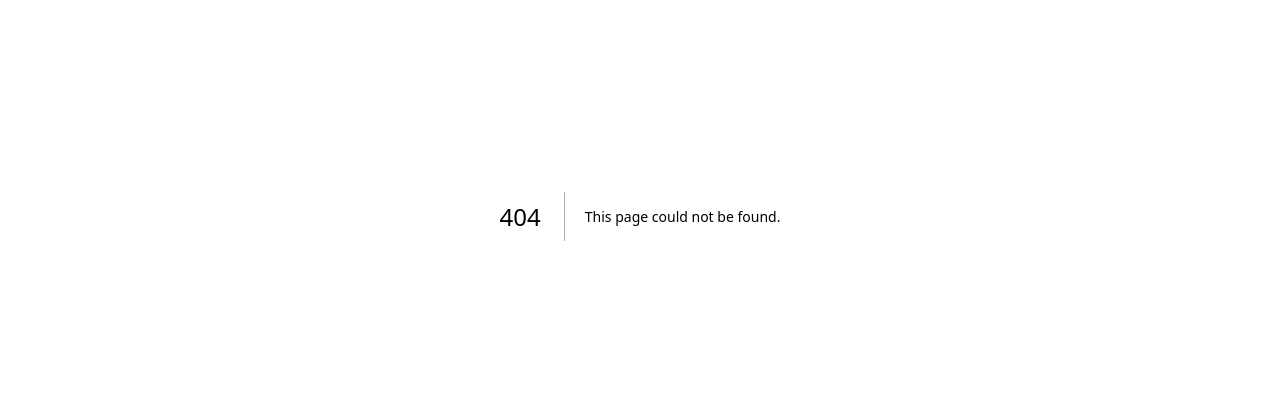
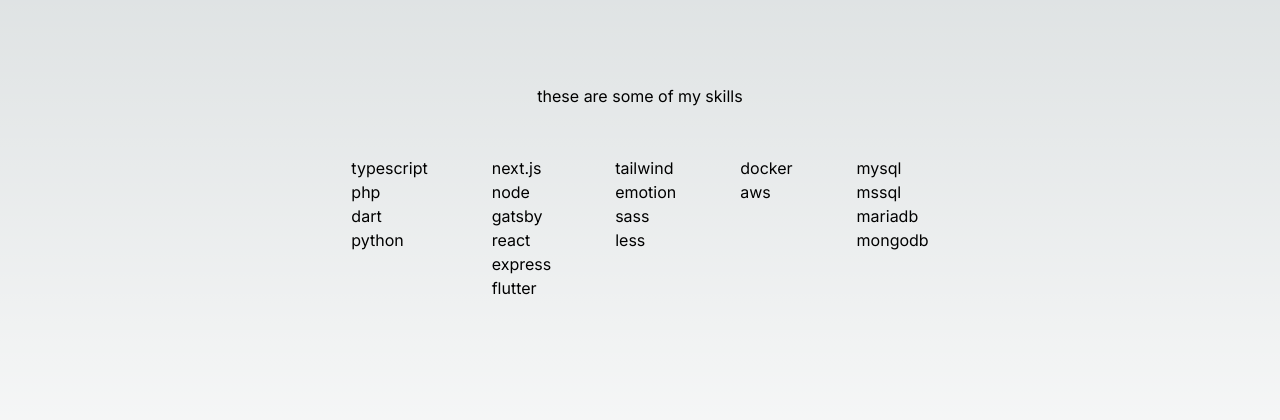
Before and after one commit to jake-schlaerth/portfolio, a Next.js app in the folder frontend/: page /code in a window 1280 px wide. Before the commit this address had no page. Shown: the part 184-604 px from the top of the page. Built offline with nearby package versions, Linux system fonts and the light colour scheme.

Commit message:
code and music pages, remove news

```diff
--- a/frontend/next.config.js
+++ b/frontend/next.config.js
@@ -1,4 +1,6 @@
 /** @type {import('next').NextConfig} */
-const nextConfig = {}
+const nextConfig = {
+  output: "export",
+};
 
-module.exports = nextConfig
+module.exports = nextConfig;
--- /dev/null
+++ b/frontend/src/app/(pages)/code/page.tsx
@@ -0,0 +1,49 @@
+const Code = () => (
+  <>
+    <h1>these are some of my skills</h1>
+    <div className="flex flex-wrap p-4">
+      <div className="flex-1 m-8">
+        <ul className="list-none">
+          <li>typescript</li>
+          <li>php</li>
+          <li>dart</li>
+          <li>python</li>
+        </ul>
+      </div>
+      <div className="flex-1 m-8">
+        <ul className="list-none">
+          <li>next.js</li>
+          <li>node</li>
+          <li>gatsby</li>
+          <li>react</li>
+          <li>express</li>
+          <li>flutter</li>
+        </ul>
+      </div>
+      <div className="flex-1 m-8">
+        <ul className="list-none">
+          <li>tailwind</li>
+          <li>emotion</li>
+          <li>sass</li>
+          <li>less</li>
+        </ul>
+      </div>
+      <div className="flex-1 m-8">
+        <ul className="list-none">
+          <li>docker</li>
+          <li>aws</li>
+        </ul>
+      </div>
+      <div className="flex-1 m-8">
+        <ul className="list-none">
+          <li>mysql</li>
+          <li>mssql</li>
+          <li>mariadb</li>
+          <li>mongodb</li>
+        </ul>
+      </div>
+    </div>
+  </>
+);
+
+export default Code;
--- /dev/null
+++ b/frontend/src/app/(pages)/music/page.tsx
@@ -0,0 +1,9 @@
+const Music = () => (
+  <iframe
+    style={{ border: "0", width: "350px", height: "470px" }}
+    src="https://bandcamp.com/EmbeddedPlayer/album=305360011/size=large/bgcol=333333/linkcol=ffffff/tracklist=false/transparent=true/"
+    seamless
+  />
+);
+
+export default Music;
--- a/frontend/src/app/components/Subtitle.tsx
+++ b/frontend/src/app/components/Subtitle.tsx
@@ -1,11 +1,3 @@
-import { FC, ReactNode } from "react";
-
-interface SubtitleProps {
-  children?: ReactNode;
-}
-
-export const Subtitle: FC<SubtitleProps> = ({ children }) => (
-  <div className="">
-    <h1>{children}</h1>
-  </div>
+export const Subtitle = ({ children }: { children: React.ReactNode }) => (
+  <h2>{children}</h2>
 );
--- a/frontend/src/app/components/Title.tsx
+++ b/frontend/src/app/components/Title.tsx
@@ -1,11 +1,3 @@
-import { FC, ReactNode } from "react";
-
-interface TitleProps {
-  children?: ReactNode;
-}
-
-export const Title: FC<TitleProps> = ({ children }) => (
-  <div className="">
-    <h2>{children}</h2>
-  </div>
+export const Title = ({ children }: { children: React.ReactNode }) => (
+  <h1>{children}</h1>
 );
--- a/frontend/src/app/page.tsx
+++ b/frontend/src/app/page.tsx
@@ -1,11 +1,21 @@
 import { Subtitle } from "@components/Subtitle";
 import { Title } from "@components/Title";
+import Link from "next/link";
 
-export default function Home() {
-  return (
-    <>
-      <Title>hi i'm jake</Title>
-      <Subtitle>i write code and make music</Subtitle>
-    </>
-  );
-}
+const Home = () => (
+  <>
+    <Title>hi i&apos;m jake</Title>
+    <Subtitle>
+      i write{" "}
+      <Link href="/code" className="text-gray-400 underline">
+        code
+      </Link>{" "}
+      and make{" "}
+      <Link href="/music" className="text-gray-400 underline">
+        music
+      </Link>
+    </Subtitle>
+  </>
+);
+
+export default Home;
```
